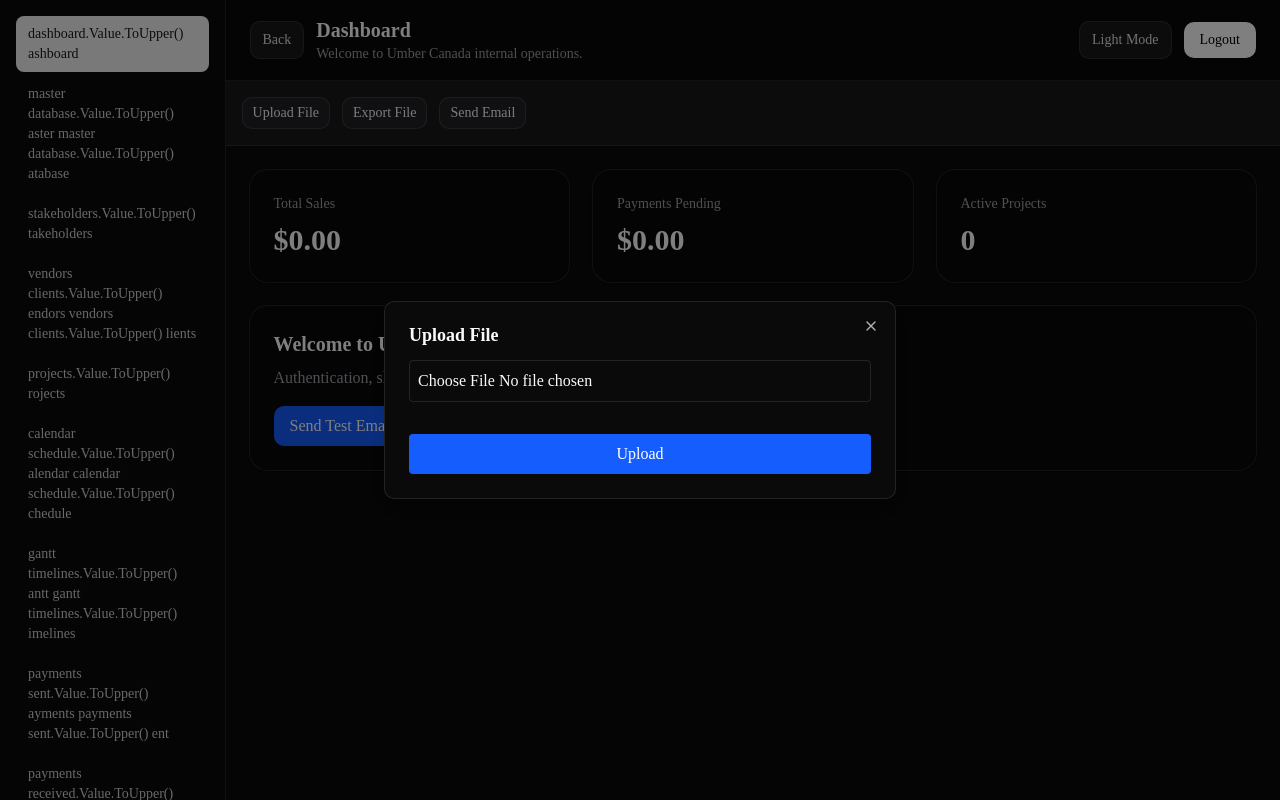
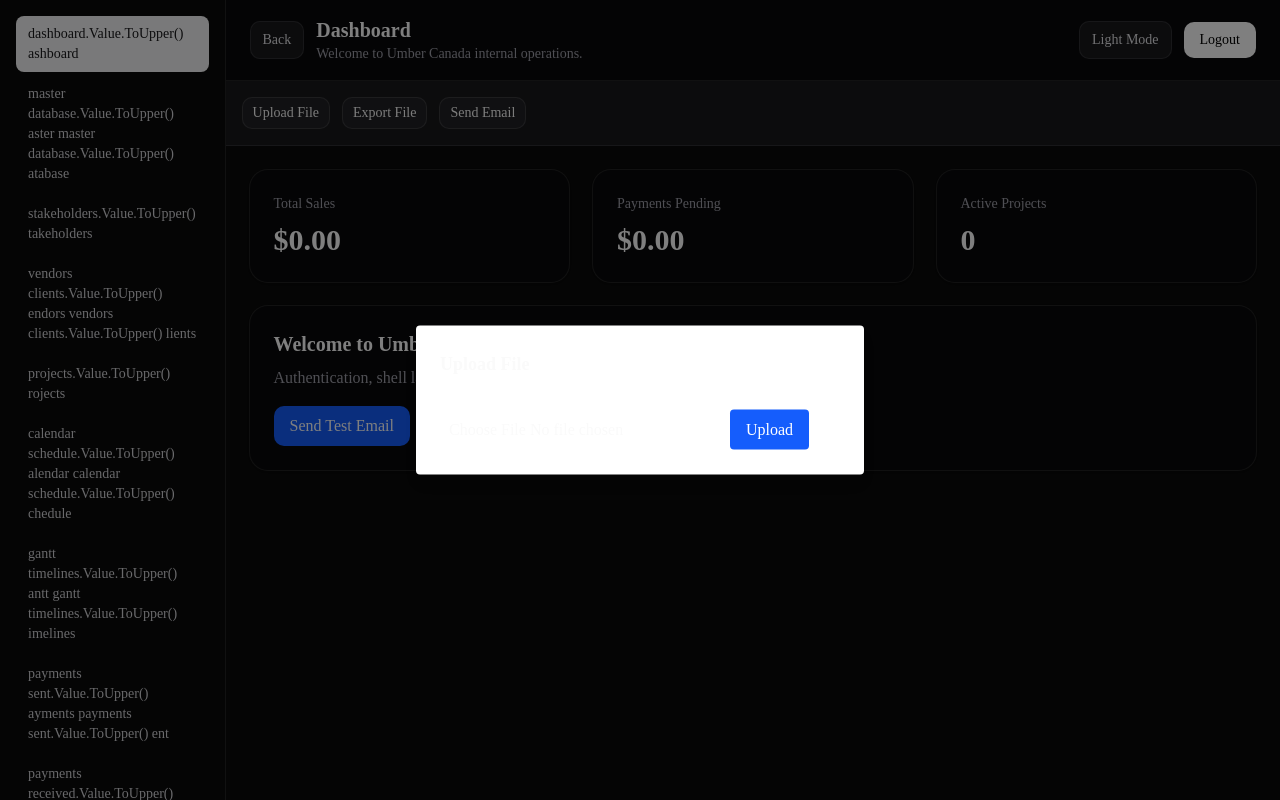
Before and after one commit to ENCIholding/umber-canada-pkg-dash, a Next.js app: page /dashboard in a window 1280 px wide. Both pictures are taken after a click on the button "Upload File". Shown: the top 800 px of the page. Built offline with nearby package versions, Linux system fonts and the light colour scheme.

Commit message:
Add missing ShadCN dialog component

```diff
--- /dev/null
+++ b/src/components/ui/dialog.tsx
@@ -0,0 +1,30 @@
+"use client";
+
+import * as DialogPrimitive from "@radix-ui/react-dialog";
+import { cn } from "@/lib/utils";
+
+export const Dialog = DialogPrimitive.Root;
+export const DialogTrigger = DialogPrimitive.Trigger;
+
+export function DialogContent({ className, ...props }: DialogPrimitive.DialogContentProps) {
+  return (
+    <DialogPrimitive.Portal>
+      <DialogPrimitive.Overlay className="fixed inset-0 bg-black/50" />
+      <DialogPrimitive.Content
+        className={cn(
+          "fixed left-1/2 top-1/2 w-full max-w-md -translate-x-1/2 -translate-y-1/2 rounded bg-white p-6 shadow-lg",
+          className
+        )}
+        {...props}
+      />
+    </DialogPrimitive.Portal>
+  );
+}
+
+export function DialogHeader({ children }: { children: React.ReactNode }) {
+  return <div className="mb-4">{children}</div>;
+}
+
+export function DialogTitle({ children }: { children: React.ReactNode }) {
+  return <h2 className="text-lg font-semibold">{children}</h2>;
+}
```
